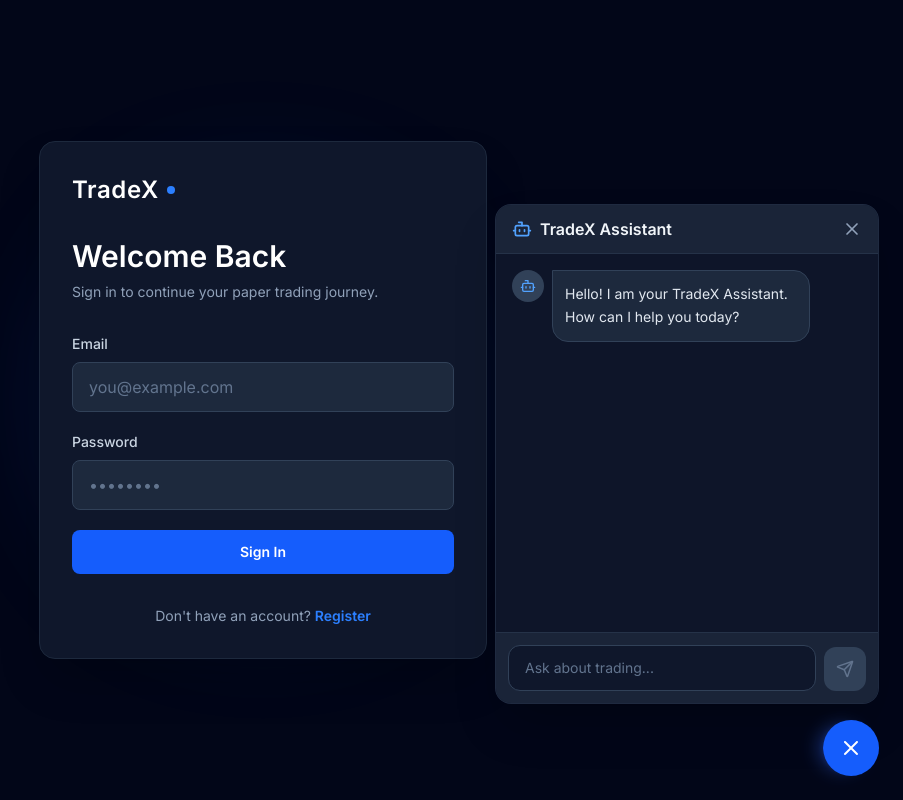
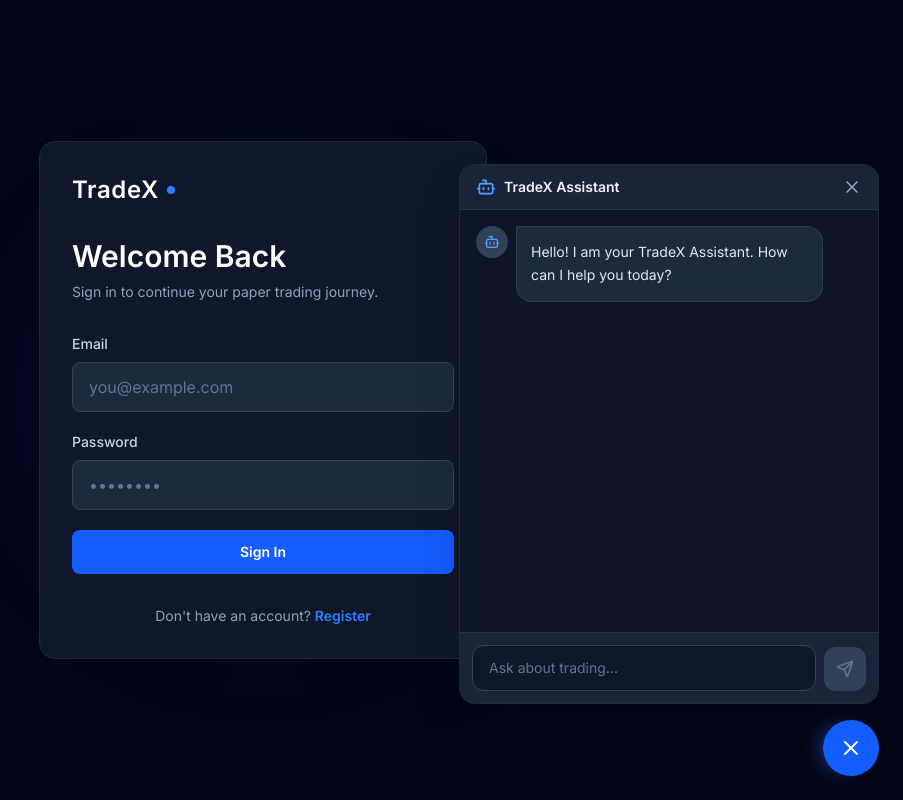
Before and after one commit to pranav2004-ops/TradeX-Trading-Platform, a React (Vite) app in the folder client/: page /login in a window 1280 px wide. Both pictures are taken after a click on the button 1228 px from the left and 748 px from the top of the page. Shown: the whole page, without its empty margins (377-1280 px from the left). Built offline with nearby package versions, Linux system fonts and the light colour scheme; no server answers.

Commit message:
feat: render markdown responses, include user context, add message copy button

```diff
--- a/client/package.json
+++ b/client/package.json
@@ -13,6 +13,7 @@
     "lucide-react": "^1.21.0",
     "react": "^19.2.6",
     "react-dom": "^19.2.6",
+    "react-markdown": "^10.1.0",
     "react-router-dom": "^7.18.0",
     "recharts": "^3.8.1"
   },
--- a/client/src/components/chatbot/ChatWidget.jsx
+++ b/client/src/components/chatbot/ChatWidget.jsx
@@ -1,14 +1,35 @@
 import React, { useState, useRef, useEffect } from 'react';
-import { MessageCircle, X, Send, Bot, User } from 'lucide-react';
+import { MessageCircle, X, Send, Bot, User, Copy, Check } from 'lucide-react';
+import ReactMarkdown from 'react-markdown';
+
+const getUserFromStorage = () => {
+  try {
+    const raw = localStorage.getItem("user");
+    return raw ? JSON.parse(raw) : null;
+  } catch {
+    return null;
+  }
+};
 
 const ChatWidget = () => {
   const [isOpen, setIsOpen] = useState(false);
+  const [user, setUser] = useState(getUserFromStorage());
   const [messages, setMessages] = useState([
-    { role: 'model', text: 'Hello! I am your TradeX Assistant. How can I help you today?' }
+    {
+      role: 'model',
+      text: user?.name
+        ? `Hello **${user.name.split(' ')[0]}**! I am your TradeX Assistant. How can I help you today?`
+        : 'Hello! I am your TradeX Assistant. How can I help you today?'
+    }
   ]);
   const [input, setInput] = useState('');
   const [isLoading, setIsLoading] = useState(false);
+  const [copiedIndex, setCopiedIndex] = useState(null);
   const messagesEndRef = useRef(null);
+
+  useEffect(() => {
+    setUser(getUserFromStorage());
+  }, [isOpen]);
 
   const scrollToBottom = () => {
     messagesEndRef.current?.scrollIntoView({ behavior: 'smooth' });
@@ -17,6 +38,12 @@ const ChatWidget = () => {
   useEffect(() => {
     scrollToBottom();
   }, [messages, isLoading]);
+
+  const handleCopy = (text, index) => {
+    navigator.clipboard.writeText(text);
+    setCopiedIndex(index);
+    setTimeout(() => setCopiedIndex(null), 2000);
+  };
 
   const handleSend = async () => {
     if (!input.trim()) return;
@@ -28,12 +55,14 @@ const ChatWidget = () => {
 
     try {
       const API_BASE_URL = import.meta.env.VITE_API_BASE_URL || "";
+      const currentUser = getUserFromStorage();
       const response = await fetch(`${API_BASE_URL}/api/chat`, {
         method: 'POST',
         headers: { 'Content-Type': 'application/json' },
         body: JSON.stringify({
           message: userMessage.text,
-          history: messages.filter(m => m.role !== 'model' || m.text !== 'Hello! I am your TradeX Assistant. How can I help you today?'),
+          history: messages.filter(m => m.role !== 'model' || !m.text.includes('I am your TradeX Assistant')),
+          user: currentUser,
         }),
       });
 
@@ -62,12 +91,15 @@ const ChatWidget = () => {
   return (
     <div className="fixed bottom-6 right-6 z-50 flex flex-col items-end">
       {isOpen && (
-        <div className="mb-4 w-80 sm:w-96 h-[500px] max-h-[70vh] bg-slate-900/95 backdrop-blur-md border border-slate-700/50 rounded-2xl shadow-2xl flex flex-col overflow-hidden transition-all duration-300 ease-in-out transform origin-bottom-right">
+        <div className="mb-4 w-80 sm:w-[420px] h-[540px] max-h-[75vh] bg-slate-900/95 backdrop-blur-md border border-slate-700/50 rounded-2xl shadow-2xl flex flex-col overflow-hidden transition-all duration-300 ease-in-out transform origin-bottom-right">
           {/* Header */}
           <div className="flex items-center justify-between px-4 py-3 bg-slate-800/80 border-b border-slate-700/50">
             <div className="flex items-center gap-2 text-blue-400">
               <Bot size={20} />
-              <h3 className="font-semibold text-slate-100">TradeX Assistant</h3>
+              <div>
+                <h3 className="font-semibold text-slate-100 text-sm">TradeX Assistant</h3>
+                {user?.name && <p className="text-[10px] text-slate-400">Helping {user.name}</p>}
+              </div>
             </div>
             <button
               onClick={() => setIsOpen(false)}
@@ -78,23 +110,43 @@ const ChatWidget = () => {
           </div>
 
           {/* Messages */}
-          <div className="flex-1 overflow-y-auto p-4 space-y-4">
+          <div className="flex-1 overflow-y-auto p-4 space-y-4 text-slate-200">
             {messages.map((msg, index) => (
               <div
                 key={index}
-                className={`flex items-start gap-2 max-w-[85%] ${msg.role === 'user' ? 'ml-auto flex-row-reverse' : ''}`}
+                className={`group relative flex items-start gap-2 max-w-[90%] ${msg.role === 'user' ? 'ml-auto flex-row-reverse' : ''}`}
               >
                 <div className={`flex-shrink-0 w-8 h-8 rounded-full flex items-center justify-center ${msg.role === 'user' ? 'bg-blue-600' : 'bg-slate-700'}`}>
                   {msg.role === 'user' ? <User size={16} className="text-white" /> : <Bot size={16} className="text-blue-400" />}
                 </div>
+
                 <div
-                  className={`p-3 rounded-2xl text-sm leading-relaxed ${
+                  className={`relative p-3.5 rounded-2xl text-sm leading-relaxed ${
                     msg.role === 'user'
                       ? 'bg-blue-600 text-white rounded-tr-none'
-                      : 'bg-slate-800 text-slate-200 border border-slate-700 rounded-tl-none'
+                      : 'bg-slate-800 text-slate-200 border border-slate-700/80 rounded-tl-none pr-8'
                   }`}
                 >
-                  {msg.text}
+                  {msg.role === 'model' ? (
+                    <div className="prose prose-invert prose-sm max-w-none text-slate-200 prose-p:my-1 prose-ul:my-1 prose-li:my-0.5 prose-strong:text-blue-300">
+                      <ReactMarkdown>{msg.text}</ReactMarkdown>
+                    </div>
+                  ) : (
+                    <span>{msg.text}</span>
+                  )}
+
+                  {/* Copy Button */}
+                  <button
+                    onClick={() => handleCopy(msg.text, index)}
+                    className="absolute top-2 right-2 p-1 text-slate-400 hover:text-slate-100 opacity-0 group-hover:opacity-100 transition-opacity duration-200 rounded"
+                    title="Copy message"
+                  >
+                    {copiedIndex === index ? (
+                      <Check size={14} className="text-emerald-400" />
+                    ) : (
+                      <Copy size={14} />
+                    )}
+                  </button>
                 </div>
               </div>
             ))}
```
Also changed, not shown: 2 other files (tests, documents, lock files or other folders).
